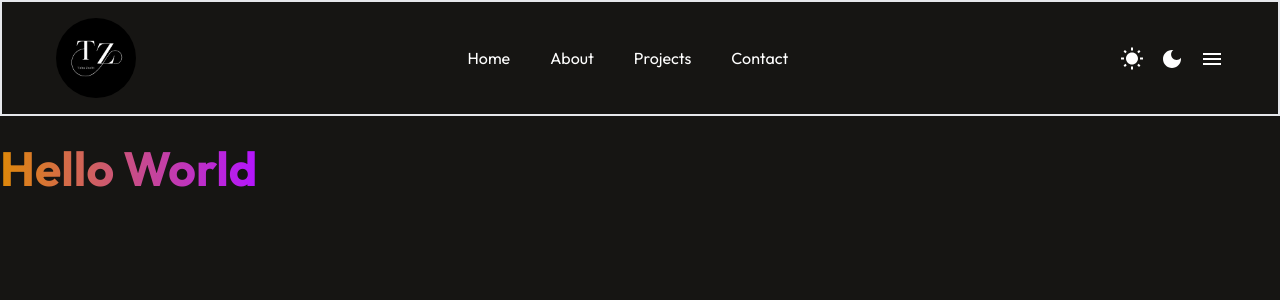
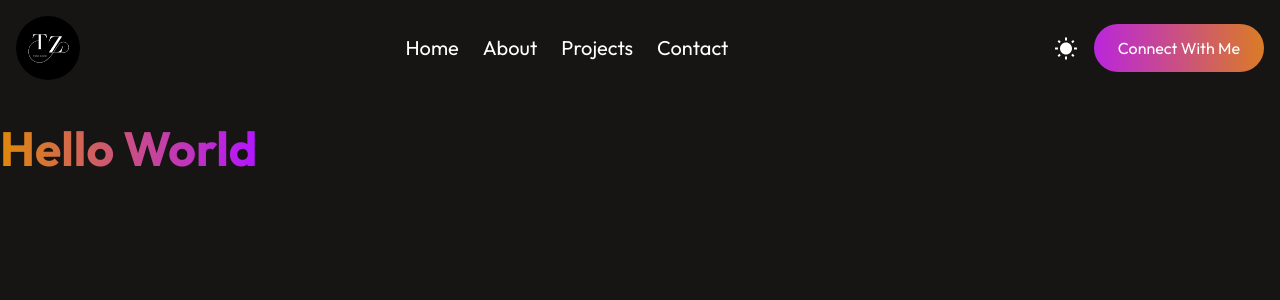
Before and after one commit to dpaulos6/portfolio, a React (Vite) app: page / in a window 1280 px wide. Shown: the top 300 px of the page. Built offline with nearby package versions, Linux system fonts and the light colour scheme.

Commit message:
nav bar styles

```diff
--- a/src/components/Navbar.tsx
+++ b/src/components/Navbar.tsx
@@ -2,42 +2,69 @@ import logo from "../../public/logo.png";
 import WbSunnyIcon from "@mui/icons-material/WbSunny";
 import DarkModeIcon from "@mui/icons-material/DarkMode";
 import MenuIcon from "@mui/icons-material/Menu";
+
 function Navbar() {
   return (
-    <div className=" flex justify-around items-center border-2 p-4 mb-7">
-      <div className=" flex items-center">
+    <div className="flex justify-between items-center p-4 mb-7">
+      {/* Logo */}
+      <div className="flex items-center">
         <img
-          className=" h-20 rounded-full cursor-pointer"
+          className="h-16 rounded-full cursor-pointer"
           src={logo}
           alt="logo"
         />
       </div>
-      <nav className="w-4/6">
-        <ul className=" flex gap-10 justify-center ">
+
+      <nav className="hidden sm:block">
+        <ul className="flex gap-6 justify-center">
           <li>
-            <a href="#home">Home</a>
+            <a
+              className="hover:bg-gradient-to-r from-[#DF8908] to-[#B415FF] hover:bg-clip-text hover:text-transparent text-xl"
+              href="#home"
+            >
+              Home
+            </a>
           </li>
           <li>
-            <a href="#about">About</a>
+            <a
+              className="hover:bg-gradient-to-r from-[#DF8908] to-[#B415FF] hover:bg-clip-text hover:text-transparent text-xl"
+              href="#about"
+            >
+              About
+            </a>
           </li>
           <li>
-            <a href="#projects">Projects</a>
+            <a
+              className="hover:bg-gradient-to-r from-[#DF8908] to-[#B415FF] hover:bg-clip-text hover:text-transparent text-xl"
+              href="#projects"
+            >
+              Projects
+            </a>
           </li>
           <li>
-            <a href="#contact">Contact</a>
+            <a
+              className="hover:bg-gradient-to-r from-[#DF8908] to-[#B415FF] hover:bg-clip-text hover:text-transparent text-xl"
+              href="#contact"
+            >
+              Contact
+            </a>
           </li>
         </ul>
       </nav>
-      <div className="flex gap-4">
+
+      {/* Buttons (Light/Dark mode and Connect) */}
+      <div className="flex items-center gap-4">
+        <button className="md:hidden">
+          <MenuIcon />
+        </button>
         <button>
           <WbSunnyIcon />
         </button>
-        <button>
+        {/* <button>
           <DarkModeIcon />
-        </button>
-
-        <button>
-          <MenuIcon />
+        </button> */}
+        <button className="bg-custom-gradient rounded-[50px] px-6 py-3 text-md hidden md:block">
+          Connect With Me
         </button>
       </div>
     </div>
```
